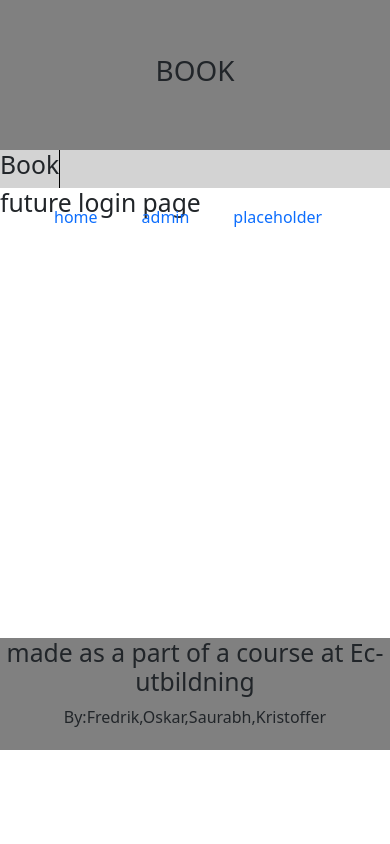
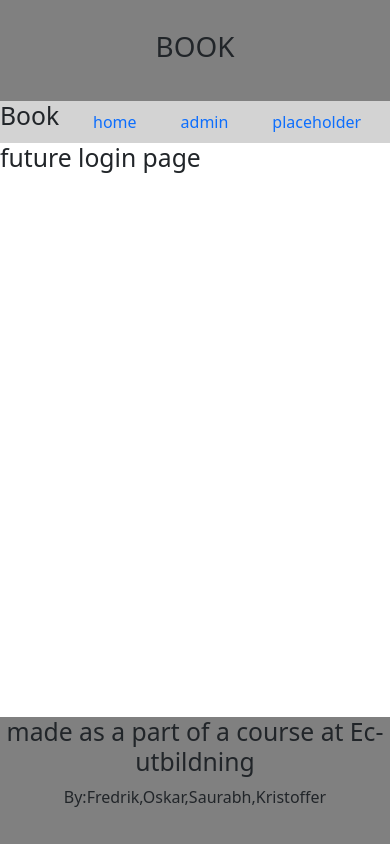
Before and after one commit to kriswern/frontend-book-and-clean, a React (Create React App) app: page / in a window 390 px wide. Built offline with nearby package versions, Linux system fonts and the light colour scheme.

Commit message:
changed so that height/with is responsive

```diff
--- a/src/Layout.js
+++ b/src/Layout.js
@@ -1,11 +1,32 @@
 import Header from './layout/Header';
 import Navbar from './layout/Navbar';
 import Footer from './layout/Footer';
+import { useState, useEffect } from 'react';
 import './css/Layout.css';
 
 export default function Layout ({children}){
+    function getWindowDimensions() {
+        const { innerWidth: width, innerHeight: height } = window;
+        return {
+          width,
+          height
+        };
+      }
+
+
+        const [windowDimensions, setWindowDimensions] = useState(getWindowDimensions());
+        useEffect(() => {
+            function handleResize() {
+              setWindowDimensions(getWindowDimensions());
+            }
+
+            window.addEventListener('resize', handleResize);
+            return () => window.removeEventListener('resize', handleResize);
+          }, []);
+
+
     return(
-        <div className = "pageLayout">
+        <div className = "pageLayout" style = {{height: windowDimensions.height}}>
 
                 <Header/>
                 <Navbar/>
--- a/src/css/Layout.css
+++ b/src/css/Layout.css
@@ -2,29 +2,31 @@
     display: flex;
     flex-direction: column;
     width: 100%;
-    height: 750px;
+
 
 }
 
 Header{
     background-color: gray;
-    height: 20%;
+    height: 12%;
 }
 .bookIcon{
     height: 100%;
     border-right: 1px solid black;
 }
 .nav{
-    height: 5%;
+    height: 7%;
     display: none;
     background-color: lightgray;
 }
 .navList{
+
     display: flex;
     flex-direction: row;
     list-style-type: none;
-    position: relative;
-    align-items: flex-start;
+    overflow: hidden;
+
+    height: 100%;
 
 
 }
@@ -45,3 +47,23 @@ Footer{
     height: 15%;
     background-color: gray;
 }
+
+
+@media only screen and (max-width: 736px) {
+
+        .nav{
+            height: 5%;
+
+        }
+
+
+
+
+}
+@media only screen and (max-width: 400px) {
+    .bookIcon{
+        width: 10%;
+
+        border: none;
+    }
+}
--- a/src/layout/Navbar.js
+++ b/src/layout/Navbar.js
@@ -1,6 +1,8 @@
 import '../css/Layout.css';
 
 export default function Navbar (){
+
+
     return(
 
 
```
